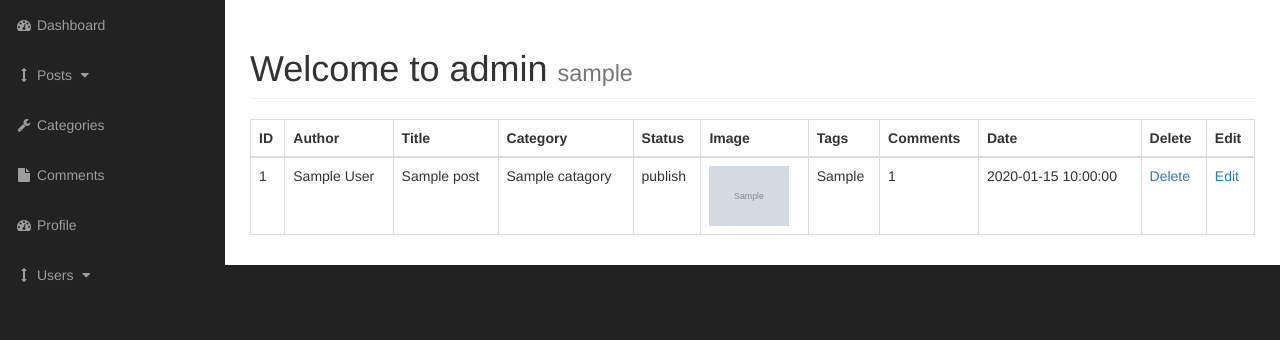
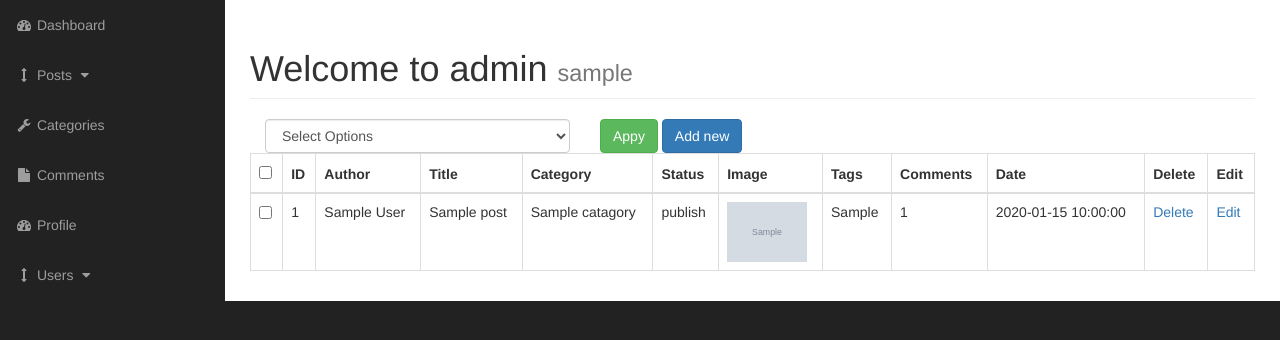
Before and after one commit to rishad1234/Php-CMS, a PHP site: page /admin/post.php in a window 1280 px wide. Shown: the part 51-391 px from the top of the page. Run offline with PHP 8.4, Linux system fonts and the light colour scheme; the visitor is signed in with stand-in values (Sample User, id 1); tables that the repository leaves empty or names only in its code hold one stand-in row (values such as "Sample post"); grey boxes marked "Sample" are stand-in pictures; some libraries are stand-ins or nearby versions.

Commit message:
bulk option created
no action is given right now

```diff
--- a/cms/admin/includes/view_all_post.php
+++ b/cms/admin/includes/view_all_post.php
@@ -1,7 +1,21 @@
+<form action="" method="post">
+                        <table class="table table-bordered table-hover">
 
-                        <table class="table table-bordered table-hover">
+                    <div id="bulkOptionContainer" class="col-xs-4">
+                        <select class="form-control" name="" id="">
+                            <option value="">Select Options</option>
+                            <option value="">Publish</option>
+                            <option value="">Draft</option>
+                            <option value="">Delete</option>
+                        </select>
+                    </div>
+                    <div class="col-xs-4">
+                        <input type="submit" name="submit" class="btn btn-success" value="Appy">
+                        <a class="btn btn-primary" href="add_post.php">Add new</a>
+                    </div>
                             <thead>
                                 <tr>
+                                    <th><input type="checkbox" id="selectAllBoxes"></th>
                                     <th>ID</th>
                                     <th>Author</th>
                                     <th>Title</th>
@@ -32,6 +46,9 @@
                                     $post_date = $row['post_date'];
 
                                     echo "<tr>";
+                                    ?>
+                    <td><input class='checkBoxes' type='checkbox' name='checkBOxArray[]' value='<?php echo $post_id; ?>'></td>
+                                    <?php
                                     echo "<td>{$post_id}</td>";
                                     echo "<td>{$post_author}</td>";
                                     echo "<td>{$post_title}</td>";
@@ -55,6 +72,7 @@
                             ?>
                             </tbody>
                         </table>
+</form>
 
     <?php
         if(isset($_GET['delete'])){
--- a/cms/includes/header.php
+++ b/cms/includes/header.php
@@ -1,5 +1,6 @@
 <!DOCTYPE html>
 <html lang="en">
+<?php session_start(); ?>
 
 <head>
 
```
Also changed, not shown: cms/includes/navigation.php (+7 -0 lines).
